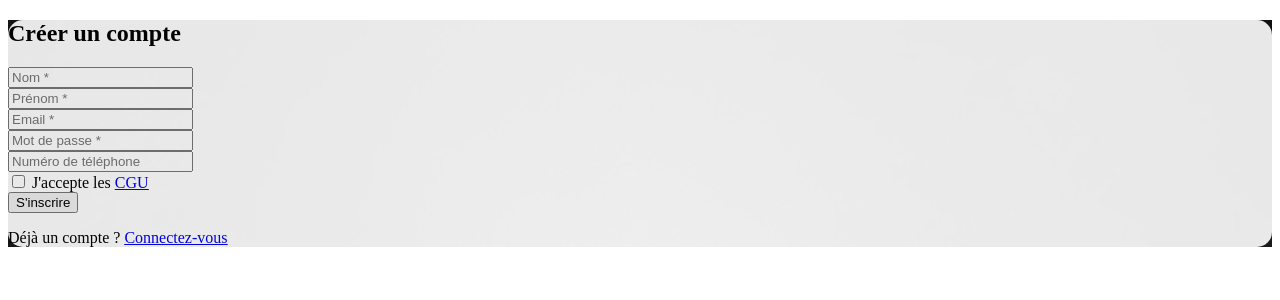
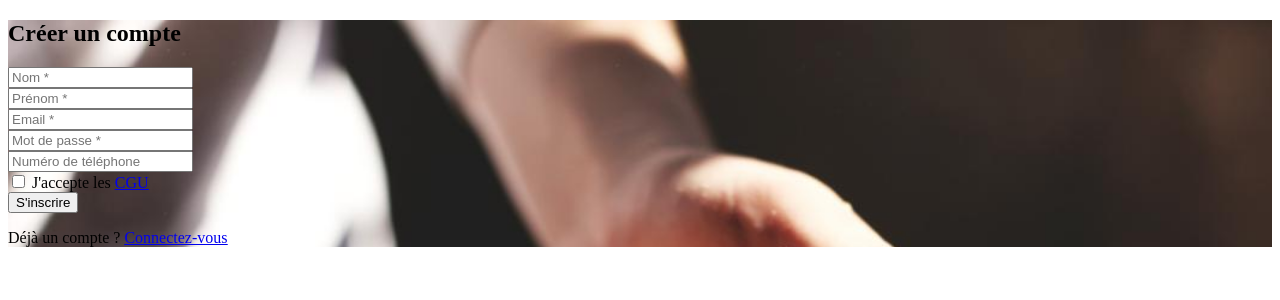
Before and after one commit to Kantun36/LaBonneMiche, a Symfony app: template templates/registration/register.html.twig in a window 1280 px wide. Shown: the top 300 px of the page. Run offline with Twig, Linux system fonts and the light colour scheme; the template is opened without the code that fills it, so the values that code supplies are empty; form fields are guessed from the names that the template uses; some libraries are stand-ins or nearby versions.

Commit message:
login/register

```diff
--- a/templates/registration/register.html.twig
+++ b/templates/registration/register.html.twig
@@ -11,6 +11,14 @@
         {% endblock %}
 
 {% block body %}
+
+    <style>
+        .banner-image {
+            background-image: url('/img/bgimage.jpg');
+            background-size: cover;
+        }
+    </style>
+
     {% for flashError in app.flashes('verify_email_error') %}
         <div class="alert alert-danger" role="alert">{{ flashError }}</div>
     {% endfor %}
@@ -18,27 +26,35 @@
 
     <section class="vh-100 bg-image" style="background-image: url({{ asset('img/lrbg2.jpg') }}); background-repeat: no-repeat;
             background-size: cover;">
-        <div class="mask d-flex align-items-center h-100">
+        <div class="banner-image mask d-flex align-items-center h-100">
             <div class="container h-100">
                 <div class="row d-flex justify-content-center align-items-center h-100">
                     <div class="col-12 col-md-9 col-lg-7 col-xl-6">
-                        <div class="card" style="border-radius: 15px; opacity: 90%; background-color: white;">
-                            <div class="card-body p-5">
-                                <h2 class="text-uppercase text-center mb-5">Créer un compte</h2>
+                        <div class="card" style="background-color: transparent; border-radius:10%;">
+                            <div class="card-body p-5 cardlogin">
+                                <h2 class="text-center mb-5 titlelogin">Créer un compte</h2>
 
 
                                 {{ form_start(registrationForm) }}
 
 
-                                    <div class="form-outline mb-4">
+                                    <div class="row ">
+                                        <div class="col-6 ">
+                                    <div class="form-outline mb-4 float-left">
                                         {{ form_widget(registrationForm.nom_user, {'attr': {'placeholder': 'Nom *',
                                         'class': 'form-control form-control-lg', 'required': 'true'}}) }}
                                     </div>
 
-                                    <div class="form-outline mb-4">
+
+                                        </div>
+                                        <div class="col-6">
+                                            <div class="form-outline mb-4 float-right">
                                                 {{ form_widget(registrationForm.prenom_user, {'attr': {'placeholder': 'Prénom *',
                                                     'class': 'form-control form-control-lg', 'required': 'true'}}) }}
                                             </div>
+                                        </div>
+                                    </div>
+
 
                                     <div class="form-outline mb-4">
                                         {{ form_widget(registrationForm.email, {'attr': {'placeholder': 'Email *',
@@ -50,23 +66,36 @@
                                             'class': 'form-control form-control-lg', 'required': 'true'}}) }}
                                     </div>
 
+
+                                    <div class="row ">
+                                        <div class="col-6 ">
                                             <div class="form-outline mb-4">
                                                 {{ form_widget(registrationForm.num_tel, {'attr': {'placeholder': 'Numéro de téléphone',
                                                     'class': 'form-control form-control-lg'}}) }}
                                             </div>
 
-                                    <div class="form-check d-flex justify-content-center mb-5">
+
+                                        </div>
+                                        <div class="col-6">
+                                            <div class="form-check d-flex justify-content-center mb-5 mt-2">
                                                 {{ form_widget(registrationForm.agreeTerms, {'attr': {'class': 'form-check-input me-2', 'required': 'true'}}) }}
-                                        <label class="form-check-label" for="form2Example3g">
-                                            J'accepte les <a href="/cgu" class="text-body"><u>CGU</u></a>
+                                                <label class="form-check-label text-center text-muted" for="form2Example3g">
+                                                    J'accepte les <a href="/cgu" class="text-center text-muted"><u class="linkregister">CGU</u></a>
                                                 </label>
                                             </div>
+                                        </div>
+                                    </div>
+
+
+
+
+
 
                                     <div class="d-flex justify-content-center">
-                                        <input type="submit" value="S'inscrire" id="btnregisterlogin" class="btn btn-success btn-block btn-lg gradient-custom-4 text-body">
+                                        <input type="submit" value="S'inscrire" id="btnregisterlogin" class="btn btn-success btn-block btn-lg ">
                                     </div>
 
-                                    <p class="text-center text-muted mt-5 mb-0">Déjà un compte ? <a href="/login" class="fw-bold text-body"><u>Connectez-vous</u></a></p>
+                                    <p class="text-center text-muted mt-5 mb-0">Déjà un compte ? <a href="/login" class="fw-bold text-body"><u class="linkregister">Connectez-vous</u></a></p>
 
                                     {{ form_end(registrationForm) }}
 
```
Also changed, not shown: assets/styles/custom.scss (+34 -3 lines), templates/header.html.twig (+4 -4 lines), templates/headerHome.html.twig (+9 -16 lines), templates/home/index.html.twig (+2 -6 lines), templates/security/login.html.twig (+13 -7 lines). Lines whose indentation alone changed are shown as unchanged.
